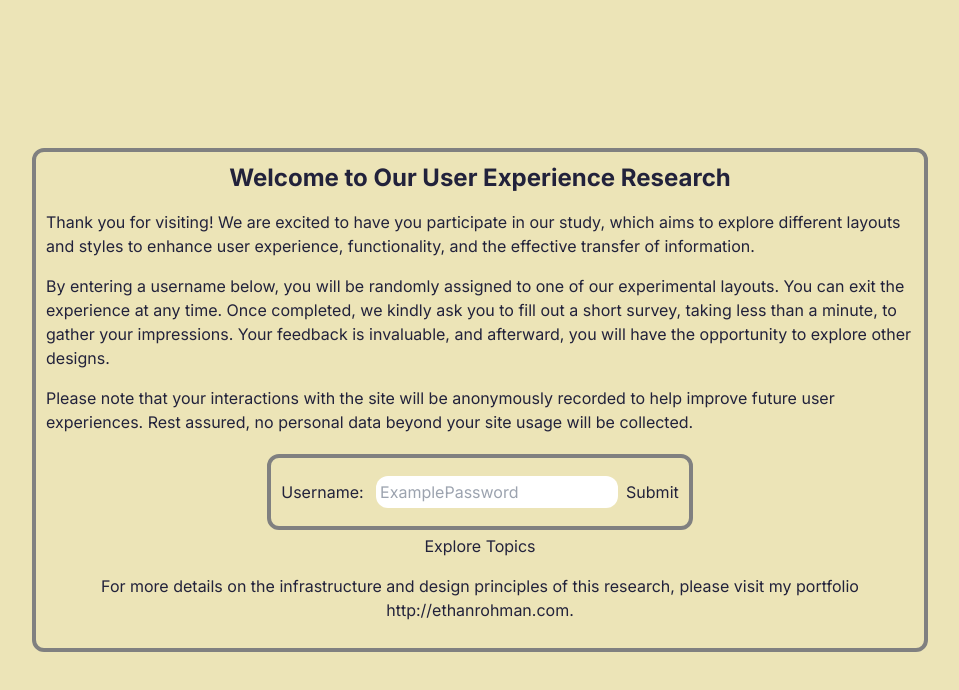
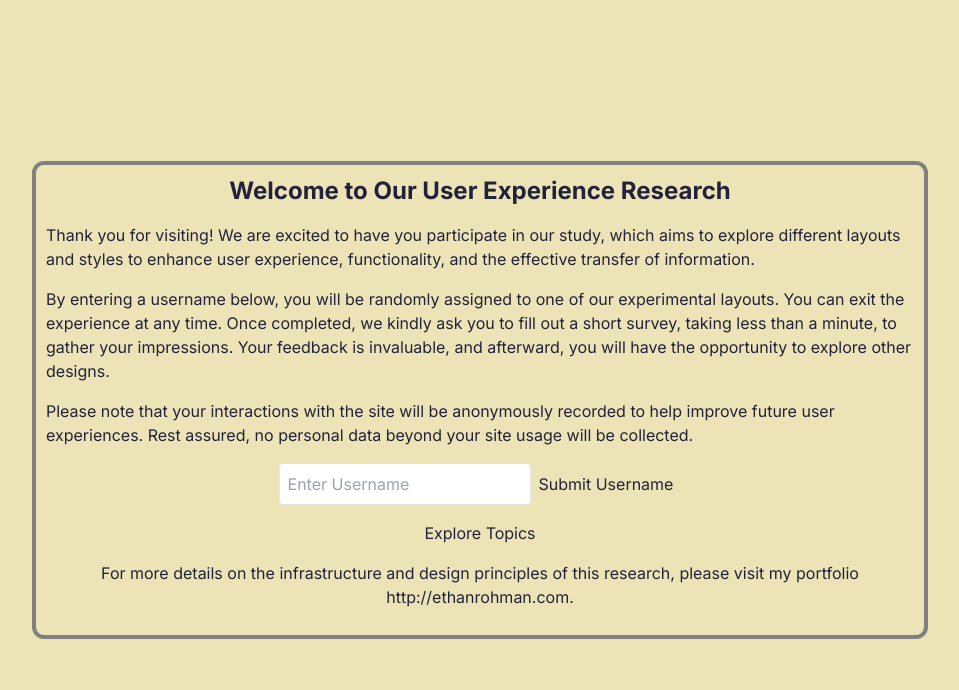
Before and after one commit to EthanRohman93/wiki-ui, a Next.js app in the folder next/: page / in a window 1280 px wide. Shown: the top 690 px of the page, without its empty margins (160-1119 px from the left). Built offline with nearby package versions, Linux system fonts and the light colour scheme.

Commit message:
globalstate working

```diff
--- a/next/app/layout.tsx
+++ b/next/app/layout.tsx
@@ -1,5 +1,6 @@
 import type { Metadata } from "next";
 import { Inter } from "next/font/google";
+import { MyGlobalStateProvider } from '@/components/GlobalState';
 import "./globals.css";
 
 const inter = Inter({ subsets: ["latin"] });
@@ -17,7 +18,9 @@ export default function RootLayout({
     <html lang="en"
         className={inter.className}>
       <body className={inter.className}>
-          {children}
+            <MyGlobalStateProvider>
+              {children}
+            </MyGlobalStateProvider>
       </body>
     </html>
   );
--- a/next/app/page.tsx
+++ b/next/app/page.tsx
@@ -1,8 +1,8 @@
 import React from 'react';
 import RootLayout from './layout';
 import Link from 'next/link';
-import InputField from '@/components/login/InputField';
-import { cookies } from 'next/headers';
+import ClientUsernameInput from '@/components/ClientUsernameInput';
+import { MyGlobalStateProvider } from '@/components/GlobalState';
 
 /*
  * TODO
@@ -17,7 +17,6 @@ import { cookies } from 'next/headers';
 
 const MainPage = () => {
   return (
-    <RootLayout>
       <div className="home-color-scheme flex items-center justify-center h-screen">
         <div className='flex flex-col items-center justify-center w-full
                     max-w-4xl p-4 home-border-style rounded-xl'>
@@ -39,13 +38,7 @@ const MainPage = () => {
               to help improve future user experiences. Rest assured, no personal data
               beyond your site usage will be collected.
             </p>
-            <div className="home-border-style rounded-xl">
-              <InputField id='login'
-                    label='Username: '
-                    placeholder='ExamplePassword'
-                    type='text'
-                    borderStyle='rounded-xl'/>
-            </div>
+            <ClientUsernameInput />
             <div className="mb-4">
               <Link className="hover:font-bold hover:text-current" href="/topics/">
                 Explore Topics
@@ -57,7 +50,6 @@ const MainPage = () => {
             </p>
         </div>
       </div>
-    </RootLayout>
   );
 };
 
--- a/next/app/topics/page.tsx
+++ b/next/app/topics/page.tsx
@@ -1,10 +1,11 @@
-'use client'
 import React from 'react';
 import Link from 'next/link';
+import GlobalStateLogger from '@/components/GlobalStateLogger';
 
 const TopicsPage = () => {
   return (
     <div className='home-color-scheme'>
+        <GlobalStateLogger />
         <h1 className="mb-4">Topics Page</h1>
         <ol>
             <li>
--- a/next/app/wiki/layout.tsx
+++ /dev/null
@@ -1,6 +0,0 @@
-      </main>
-    </div>
-  );
-};
-
-export default WikiLayout;
--- /dev/null
+++ b/next/components/ClientUsernameInput.tsx
@@ -0,0 +1,40 @@
+'use client'
+import React, { useState, useContext } from 'react';
+import { MyGlobalStateContext } from '@/components/GlobalState'; // Ensure correct path
+
+const ClientUsernameInput = () => {
+  const [inputValue, setInputValue] = useState('');
+  const globalState = useContext(MyGlobalStateContext);
+
+  if (!globalState) {
+    throw new Error("ClientUsernameInput must be used within a MyGlobalStateProvider");
+  }
+
+  const { setUsername } = globalState;
+
+  const handleInputChange = (event: React.ChangeEvent<HTMLInputElement>) => {
+    setInputValue(event.target.value);
+  };
+
+  const handleSubmit = () => {
+    setUsername(inputValue); // Update the global state
+    console.log('Username set to:', inputValue); // Optionally log the username to the console
+  };
+
+  return (
+    <div className="client-username-input">
+      <input
+        type="text"
+        value={inputValue}
+        onChange={handleInputChange}
+        placeholder="Enter Username"
+        className="text-input mb-4 p-2 border rounded"
+      />
+      <button onClick={handleSubmit} className="submit-button p-2 rounded hover:bg-gray-100">
+        Submit Username
+      </button>
+    </div>
+  );
+};
+
+export default ClientUsernameInput;
--- /dev/null
+++ b/next/components/GlobalState.tsx
@@ -0,0 +1,31 @@
+'use client'
+import { createContext, useState, ReactNode, FC } from 'react';
+
+// Define a type for the context's value
+type MyGlobalStateContextType = {
+  username: string;
+  setUsername: (username: string) => void;
+};
+
+// Create the context with initial default values as undefined (which you'll override when using the provider)
+const MyGlobalStateContext = createContext<MyGlobalStateContextType | undefined>(undefined);
+
+// Define props for the provider
+type MyGlobalStateProviderProps = {
+  children: ReactNode;
+};
+
+const MyGlobalStateProvider: FC<MyGlobalStateProviderProps> = ({ children }) => {
+  const [username, setUsername] = useState('');
+
+  // This is the value that will be available to all consuming components
+  const value: MyGlobalStateContextType = { username, setUsername };
+
+  return (
+    <MyGlobalStateContext.Provider value={value}>
+      {children}
+    </MyGlobalStateContext.Provider>
+  );
+};
+
+export { MyGlobalStateContext, MyGlobalStateProvider };
--- /dev/null
+++ b/next/components/GlobalStateLogger.tsx
@@ -0,0 +1,19 @@
+'use client'
+import React, { useContext, useEffect } from 'react';
+import { MyGlobalStateContext } from '@/components/GlobalState'; // Ensure the path is correct
+
+const GlobalStateLogger = () => {
+  const globalState = useContext(MyGlobalStateContext);
+
+  useEffect(() => {
+    if (globalState) {
+      console.log("Current username in global state:", globalState.username);
+    } else {
+      console.log("Global state is not available.");
+    }
+  }, [globalState]);
+
+  return null; // This component does not render anything
+};
+
+export default GlobalStateLogger;
--- a/next/components/login/InputField.tsx
+++ b/next/components/login/InputField.tsx
@@ -1,6 +1,5 @@
 'use client'
-import { cookies } from 'next/headers';
-import React, { useState } from 'react';
+import React from 'react';
 
 interface InputFieldProps {
   id: string;
@@ -13,17 +12,7 @@ interface InputFieldProps {
 
 const InputField = ({ id, label, placeholder, type, borderStyle, value }: InputFieldProps) => {
   const style = `${borderStyle} p-1 m-2`;
-  const cookieStore = cookies();
-  const [inputValue, setInputValue] = useState('');
 
-  const handleSubmit = async () => {
-    try {
-      console.log(cookieStore.get(id));
-    }
-    catch (error) {
-      console.log('failed to set cookie', error)
-    }
-  }
 
   return (
     <div className="input-wrapper">
@@ -34,9 +23,8 @@ const InputField = ({ id, label, placeholder, type, borderStyle, value }: InputF
         type={type}
         placeholder={placeholder}
         value={value}
-        onChange={(e) => setInputValue(e.target.value)}
       />
-      <button type='submit' onSubmit={handleSubmit}>Submit</button>
+      <button type='submit'>Submit</button>
     </div>
   );
 };
--- /dev/null
+++ b/next/components/login/IntputSubmitter.tsx
@@ -0,0 +1,39 @@
+'use client'
+import React, { useState, useContext } from 'react';
+import { MyGlobalStateContext } from '../GlobalState'; // Adjust path as necessary
+
+interface InputSubmitterProps {
+  placeholder?: string;
+  buttonText?: string;
+}
+
+const InputSubmitter = ({ placeholder = 'Enter username', buttonText = 'Explore Topics' }: InputSubmitterProps) => {
+  const [inputValue, setInputValue] = useState('');
+  const { setUsername } = useContext(MyGlobalStateContext); // Access setUsername from global state
+
+  const handleChange = (event: React.ChangeEvent<HTMLInputElement>) => {
+    setInputValue(event.target.value);
+  };
+
+  const handleSubmit = () => {
+    // Set the global username to the new value
+    setUsername(inputValue);
+  };
+
+  return (
+    <div className="input-submitter">
+      <input
+        type="text"
+        value={inputValue}
+        onChange={handleChange}
+        placeholder={placeholder}
+        className="text-input rounded-xl p-2 border"
+      />
+      <button onClick={handleSubmit} className="submit-button hover:font-bold hover:text-current p-2 rounded-xl">
+        {buttonText}
+      </button>
+    </div>
+  );
+};
+
+export default InputSubmitter;
```
